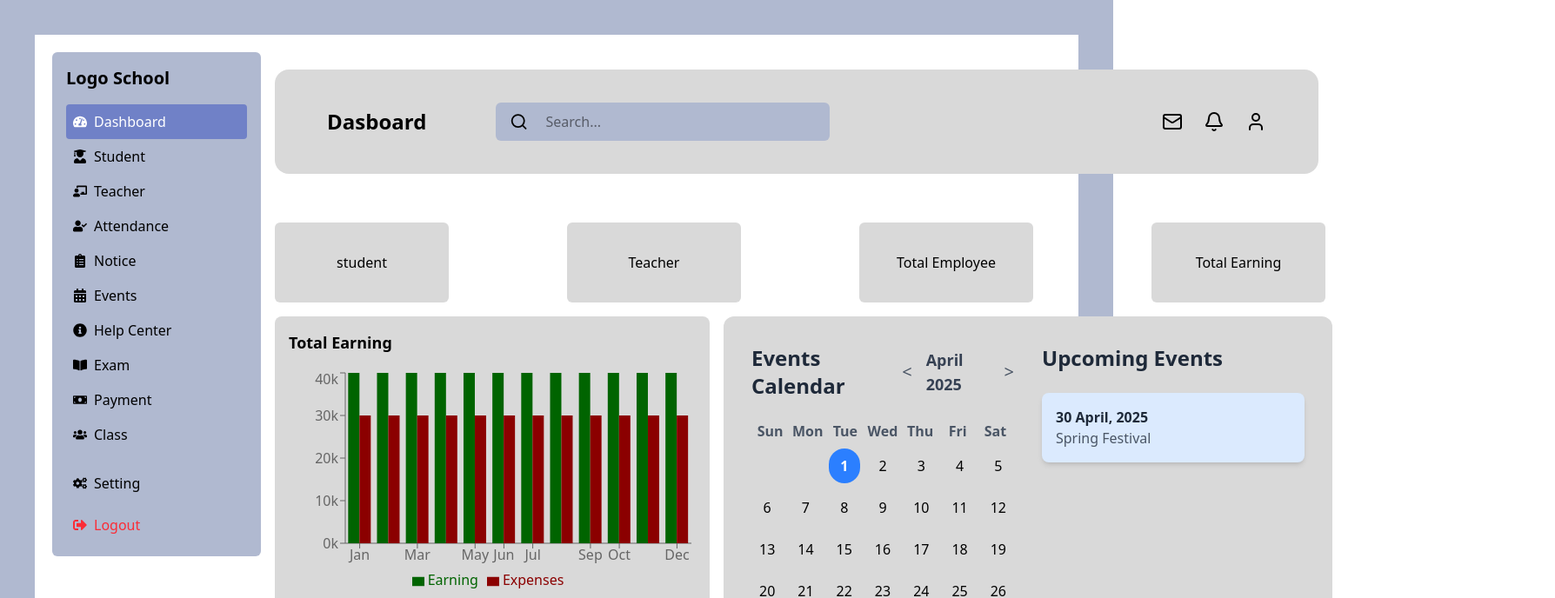
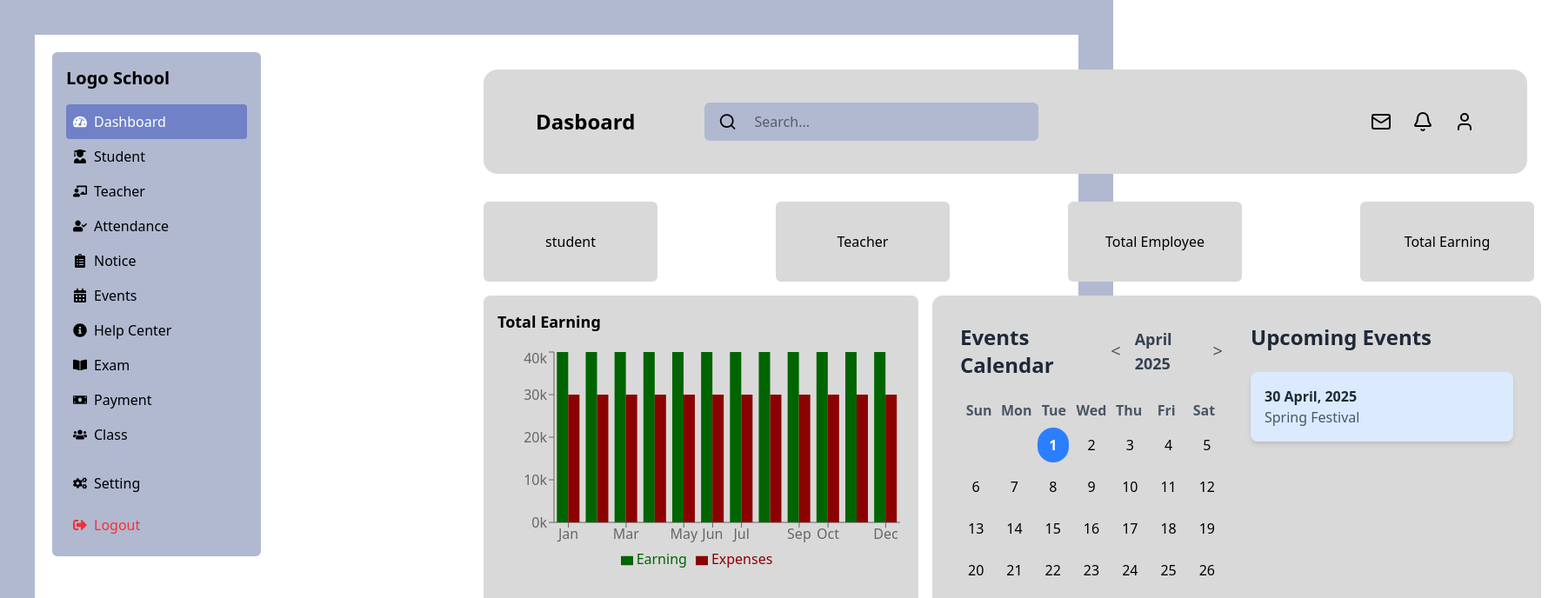
Before and after one commit to sujansijakhow/School-System, a React (Vite) app: page / in a window 1280 px wide. Shown: the top 688 px of the page at 87% size, 1788 px wide, since content can reach past the window. Built offline with nearby package versions, Linux system fonts and the light colour scheme.

Commit message:
modified

```diff
--- a/src/App.jsx
+++ b/src/App.jsx
@@ -12,7 +12,7 @@
         <div className='flex'>
 
           <Sidebar />
-          <div className='flex flex-col gap-10'>
+          <div className='flex flex-col gap-4 ml-60'>
 
             <Navbar />
             <HomeHeroSec />
```
